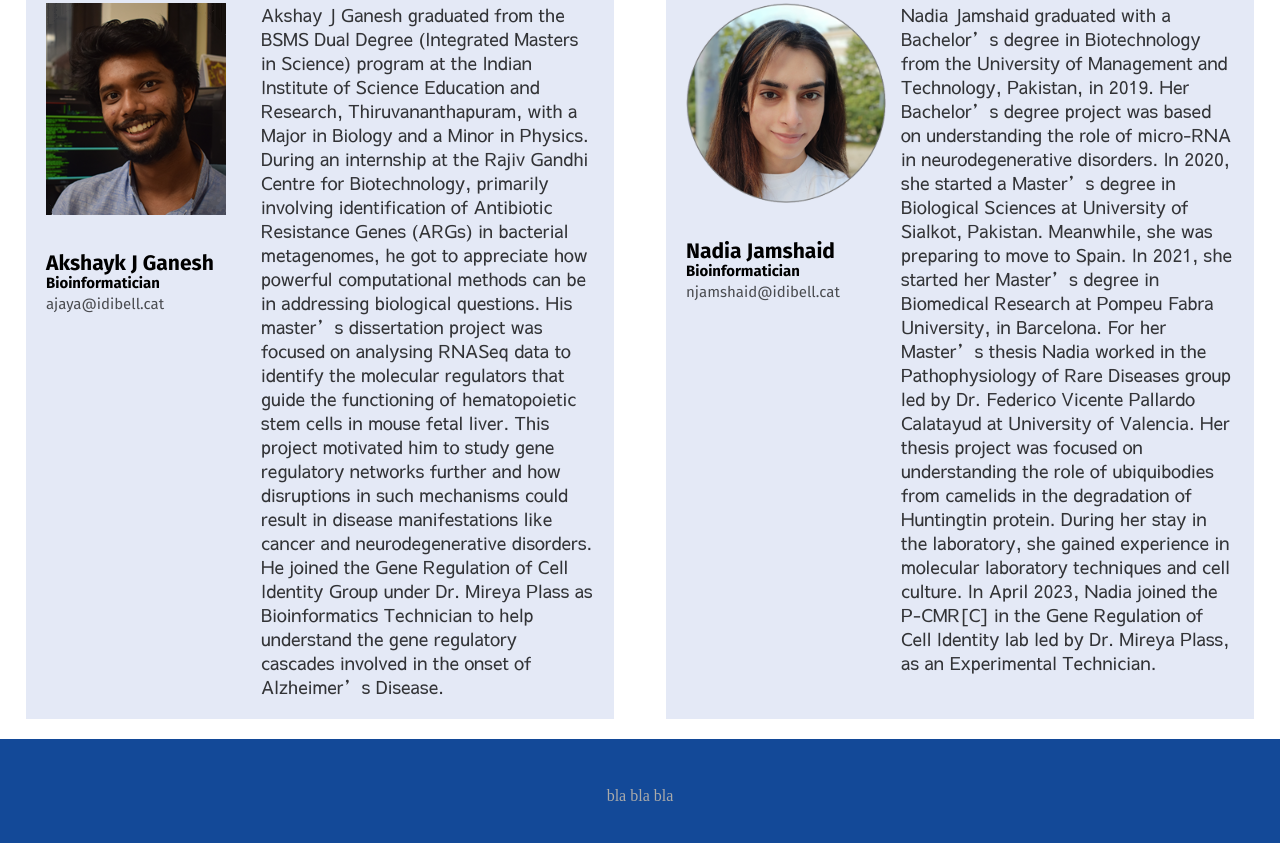
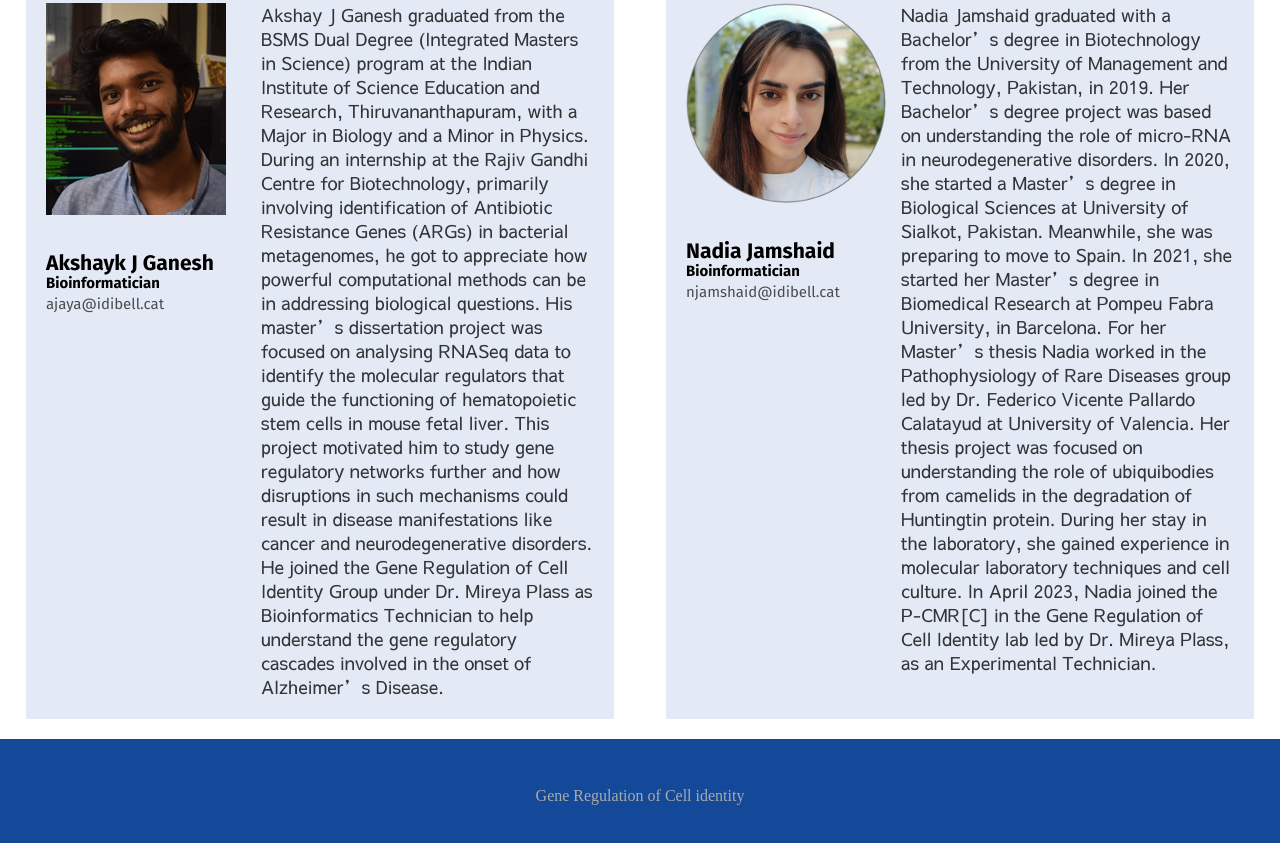
Before and after one commit to anntvanntv/MPWeb, a plain HTML site: page members.html in a window 1280 px wide. Shown: the part 3105-3948 px from the top of the page. Drawn offline with nearby package versions, Linux system fonts and the light colour scheme.

Commit message:
Update members.html
footer

```diff
--- a/members.html
+++ b/members.html
@@ -244,7 +244,7 @@
         </div> <!-----all members-->
 
         <footer>
-            <span>bla bla bla</span>
+            <span>Gene Regulation of Cell identity</span>
 
         </footer>
     </main>
```
